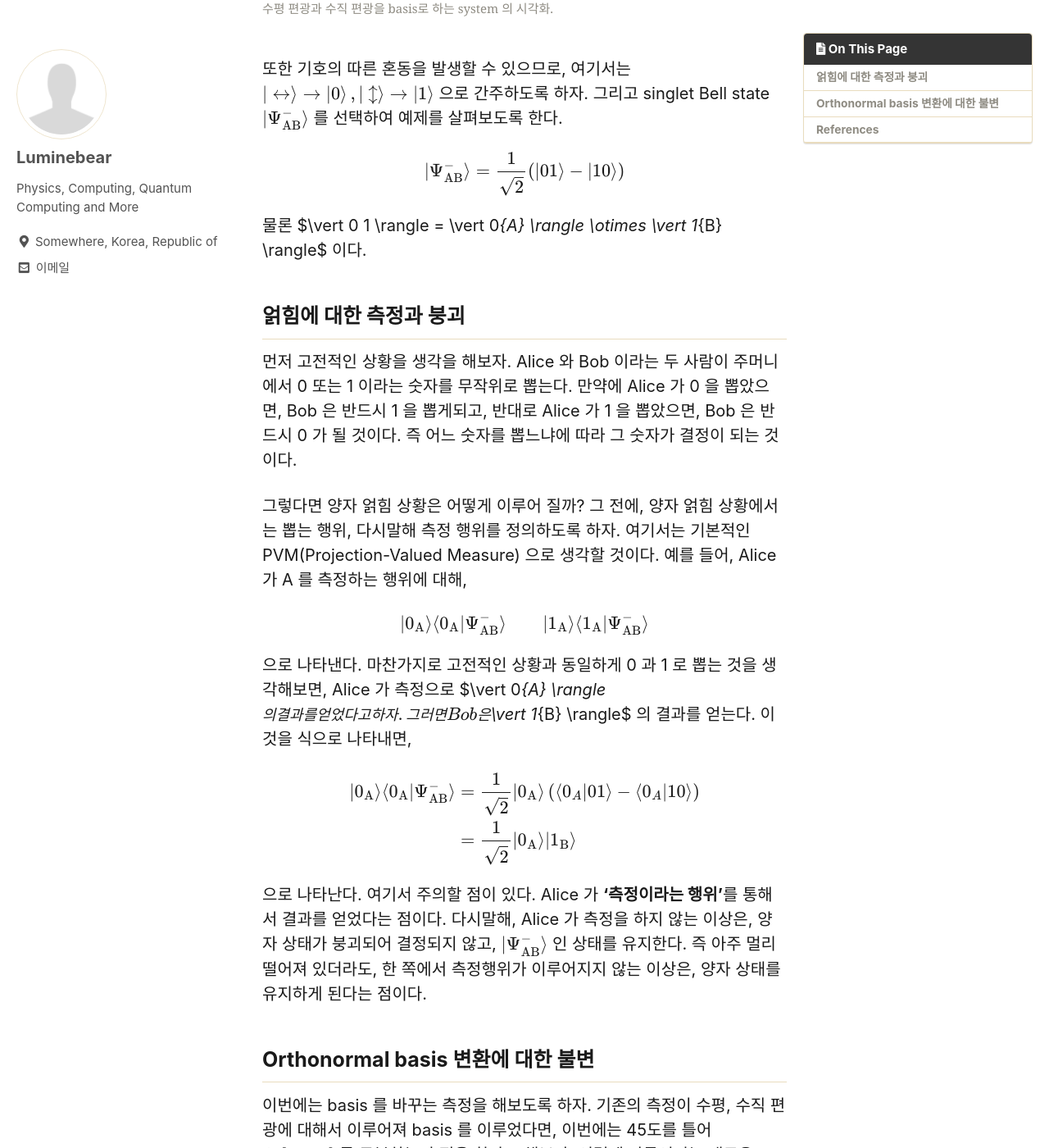
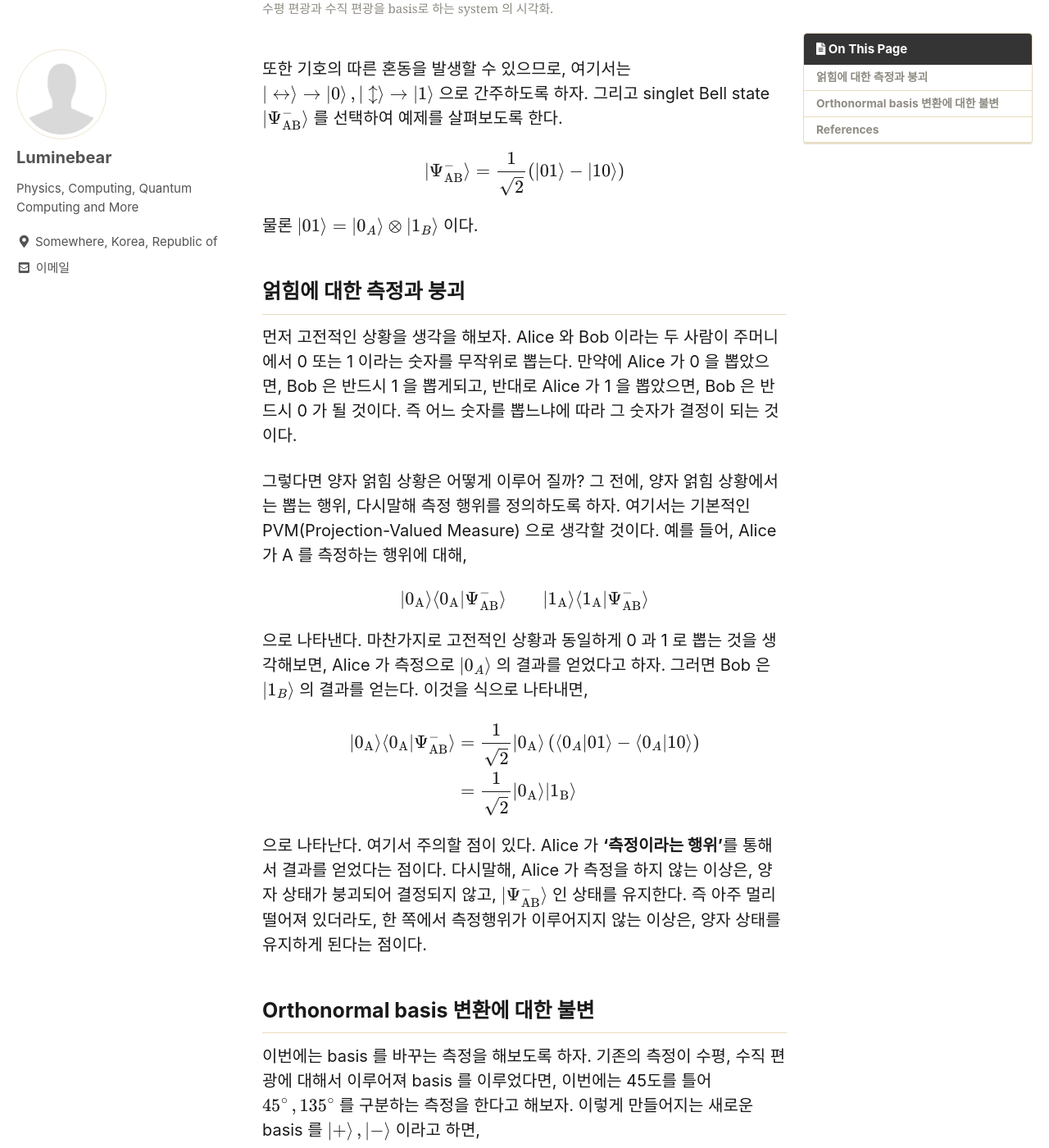
Before and after one commit to Luminebear/Luminebear.github.io, a Jekyll site: the page built from _posts/2021-03-04-Entanglement-Properties.md, in a window 1280 px wide and 1400 px high, scrolled down 832 px. Shown: the whole window at 82% size. Built offline with Jekyll 4.4.1, drawn with Linux system fonts in a browser that asks for light colours; cached includes are drawn as plain includes; some web fonts are replaced; comment, search, counter and statistics services are not loaded.

Commit message:
fix post

```diff
--- a/_posts/2021-03-04-Entanglement-Properties.md
+++ b/_posts/2021-03-04-Entanglement-Properties.md
@@ -32,7 +32,7 @@ $$
 \vert \Psi_{\rm AB}^{-} \rangle = \frac{1}{\sqrt{2}} \left( \vert 01 \rangle - \vert 10 \rangle \right)
 $$
 
-물론 $\vert 0 1 \rangle = \vert 0_{A} \rangle \otimes \vert 1_{B} \rangle$ 이다.
+물론 $\vert 0 1 \rangle = \vert 0\_{A} \rangle \otimes \vert 1\_{B} \rangle$ 이다.
 
 ## 얽힘에 대한 측정과 붕괴
 먼저 고전적인 상황을 생각을 해보자. Alice 와 Bob 이라는 두 사람이 주머니에서 0 또는 1 이라는
@@ -49,8 +49,8 @@ $$
 $$
 
 으로 나타낸다. 마찬가지로 고전적인 상황과 동일하게 0 과 1 로 뽑는 것을 생각해보면,
-Alice 가 측정으로 $\vert 0_{A} \rangle$ 의 결과를 얻었다고 하자.
-그러면 Bob 은 $\vert 1_{B} \rangle$ 의 결과를 얻는다. 이것을 식으로 나타내면,
+Alice 가 측정으로 $\vert 0\_{A} \rangle$ 의 결과를 얻었다고 하자.
+그러면 Bob 은 $\vert 1\_{B} \rangle$ 의 결과를 얻는다. 이것을 식으로 나타내면,
 
 $$
 \begin{aligned}
@@ -79,10 +79,10 @@ $$
 
 으로 나타낼 수 있다.[^1]
 
-<figure>
-	<img src="/assets/images/polnewbasis3d.png" alt="" class="center">
-    <img src="/assets/images/polnewbasis2d.png" alt="" class="center">
-	<figcaption>45도 틀어서 만들어진 새로운 basis</figcaption>
+<figure class="half">
+    <a href="/assets/images/polnewbasis3d.png"><img src="/assets/images/polnewbasis3d.png"></a>
+    <a href="/assets/images/polnewbasis2d.png"><img src="/assets/images/polnewbasis2d.png"></a>
+    <figcaption>45도 틀어서 만들어진 새로운 basis</figcaption>
 </figure>
 
 ## References
```
